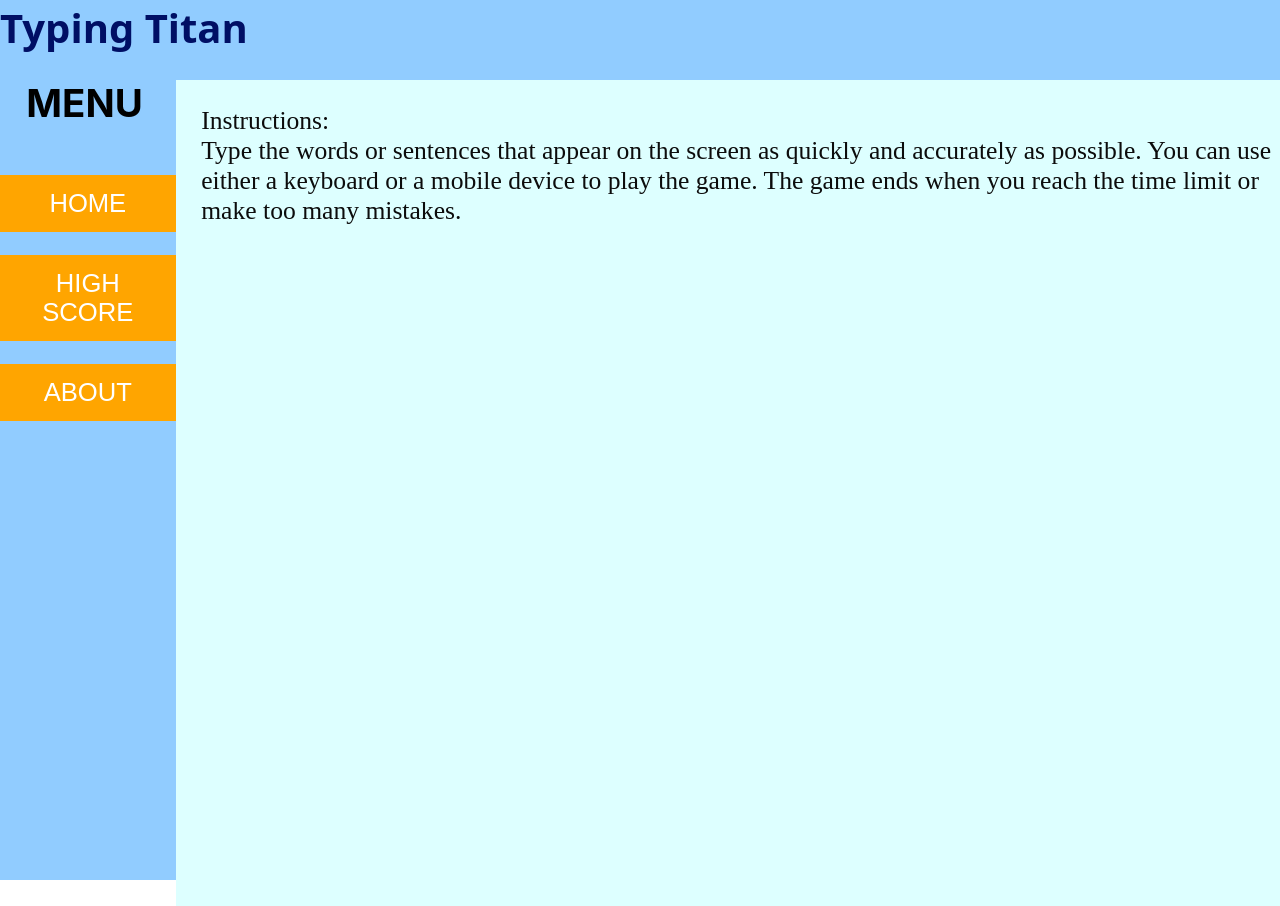
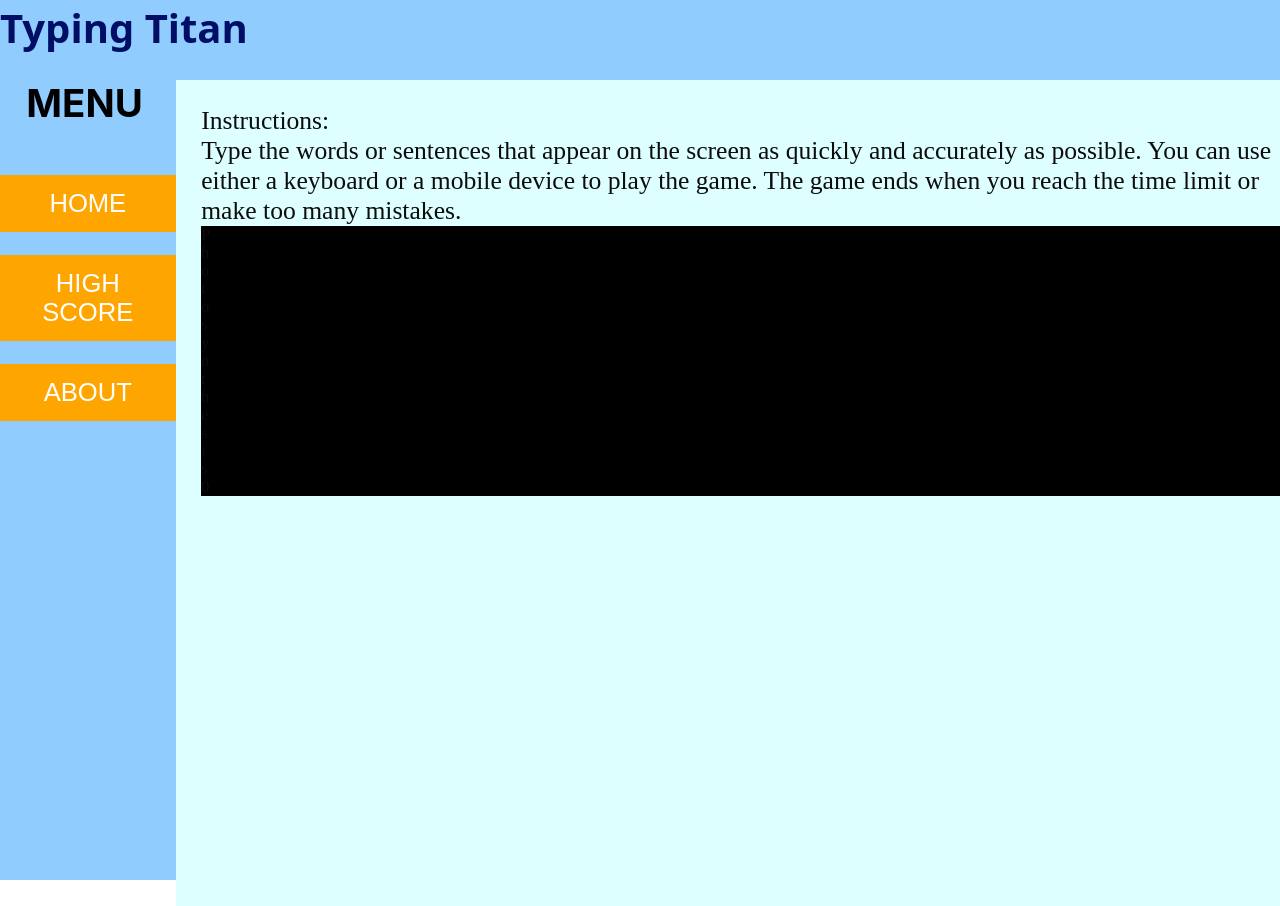
Before and after one commit to mammukb/typing_titan, a React (Create React App) app: page /game in a window 1280 px wide. Built offline with nearby package versions, Linux system fonts and the light colour scheme.

Commit message:
control.js

```diff
--- a/src/coomponents/Game/Game.js
+++ /dev/null
@@ -1,25 +0,0 @@
-import React from 'react'
-import {words} from './words'
-
-import './Game.css'
-function Game() {
-  return (
-    <div className='maingame'>
-    <div className='instr'>
-      Instructions: <br />
-Type the words or sentences that appear on the screen as quickly and accurately as possible.
- You can use either a keyboard or a mobile device to play the game.
- The game ends when you reach the time limit or make too many mistakes.
-      </div>
-      <div className='wordarea'>
-
-          </div>
-      </div>
-  )
-
-    }
-
-
-
-
-export default Game
--- /dev/null
+++ b/src/coomponents/Game/Game.jsx
@@ -0,0 +1,31 @@
+import React from "react";
+import {useState} from 'react'
+
+import "./Game.css";
+import control from "./control";
+function Game() {
+
+     // to store a modified version of passage which is converted into jsx.
+
+     const [converted, setConverted] = useState([]);
+     const [wpm, setWpm] = useState(0);
+
+    control(setConverted, setWpm)
+    return (
+        <div className="maingame">
+            <div className="instr">
+                Instructions: <br />
+                Type the words or sentences that appear on the screen as quickly
+                and accurately as possible. You can use either a keyboard or a
+                mobile device to play the game. The game ends when you reach the
+                time limit or make too many mistakes.
+            </div>
+            <div className="wordarea">
+                {converted}
+                {wpm}
+            </div>
+        </div>
+    );
+}
+
+export default Game;
--- /dev/null
+++ b/src/coomponents/Game/control.js
@@ -0,0 +1,182 @@
+import { words } from "./words";
+import {useState, useEffect} from 'react'
+
+export default function Control(setConverted, setWpm) {
+
+    // to store current passage.
+    const [passage, setPassage] = useState("");
+
+    /* if passage = "abc g"
+            converted[0] = <div>
+                            <p>a</p>
+                            <p>b</p>
+                            <p>c</p>
+                        </div>
+            converted[1] = <p>&nbsp;</p>
+            converted[2] = <div><p>g</p></div>
+    */
+
+    const [totalTime, setTotalTime] = useState(0);
+
+    useEffect(() => {
+
+        let correctLetterCount = 0,
+            time = 0;
+
+        let index = Math.floor(Math.random() * words.length);
+        setPassage(words[index]);
+
+        // converting passage into jsx (<div><p>single letter</p></div>) format.
+
+        let convertedPassage = []; // array to store modified passage.
+
+        let temp = []; // to store each letter of a word, which is in a p tag.
+
+        let wordIndex = 0; // to track where to insert next word.
+
+        // iterating through each letter of the passage
+
+        for (let index = 0; index < passage.length; index++) {
+            let letter = passage[index];
+
+            // if letter is not a space insert it make a p tag with it
+
+            if (letter !== " ") {
+                temp[index] = (
+                    <p key={`passage_${index}`} id={`passage_${index}`}>
+                        {letter}
+                    </p>
+                );
+            } else {
+                // if space, insert all the p tag to a div and store it in convertedPassage.
+
+                convertedPassage[wordIndex++] = (
+                    <div key={`word_${wordIndex}`} className="d-flex">
+                        {temp}
+                    </div>
+                );
+
+                // add space after each word
+
+                convertedPassage[wordIndex++] = (
+                    <p key={`passage_${index}`} id={`passage_${index}`}>
+                        &nbsp;
+                    </p>
+                );
+
+                // clearing contents of temp.
+
+                temp = [];
+            }
+        }
+
+        // inserting last word into convertedPassage, since there is no space after the last word.
+
+        convertedPassage[wordIndex] = (
+            <div key={`word_${wordIndex}`} className="d-flex">
+                {temp}
+            </div>
+        );
+
+        setConverted(convertedPassage);
+
+        let firstKeyDown = true;
+        let count = 0;
+        const keyDownHandler = (e) => {
+            if (e.key === "Backspace") {
+                count = count > 0 ? count - 1 : 0;
+                let p_tag = document.getElementById(`passage_${count}`);
+                p_tag.style.color = "white";
+                return;
+            }
+
+            // skip these keys
+
+            if (
+                e.key === "Shift" ||
+                e.key === "CapsLock" ||
+                e.key === "Control" ||
+                count >= passage.length
+            ) {
+                return;
+            }
+
+            // on first keyDown start counting time in sec and calculate wpm(words per minute).
+
+            if (firstKeyDown) {
+                setInterval(
+                    /* this function will be called on each second */
+                    () => {
+                        time = time + 1;
+                        setTotalTime(time);
+
+                        // letters typed per second.
+
+                        let letterPerSec = correctLetterCount / time;
+
+                        /* The "word" is an average of 5 characters.
+                           To calculate WPM, simply take the number of words typed in a minute
+                           with no typos and divide by five. For example, if you type 100 words
+                           in a minute including spaces, your typing speed would be 20 WPM.
+                           https://www.ratatype.com/typing-test/#:~:text=The%20most%20common,be%2020%20WPM.
+                        */
+
+                        //    5 letters == a word
+
+                        let secPerWord = 5 / letterPerSec;
+                        let wordPerMin = parseInt(60 / secPerWord);
+
+                        // dinamic color change based on wpm
+
+                        if (wordPerMin > 120) {
+                            let bgTransition =
+                                document.getElementById("main_game");
+                            bgTransition.style.backgroundColor = `hsl(0, 100%, 40%)`;
+                        } else {
+                            let bgTransition =
+                                document.getElementById("main_game");
+                            bgTransition.style.backgroundColor = `hsl(${
+                                120 - wordPerMin
+                            }, 100%, 40%)`;
+                        }
+
+                        setWpm(wordPerMin);
+                    },
+                    1000 // 1000 ms == 1 s.
+                );
+            }
+            firstKeyDown = false;
+
+            // color change on each correct and wrong letter.
+
+            let char = e.key;
+            if (passage[count] !== char) {
+                let p_tag = document.getElementById(`passage_${count}`);
+                if (passage[count] === " ") {
+                    p_tag.style.backgroundColor = "#f66";
+                } else {
+                    p_tag.style.color = "#f66";
+                }
+            } else {
+                let p_tag = document.getElementById(`passage_${count}`);
+                p_tag.style.color = "rgb(163, 238, 175)";
+                correctLetterCount++;
+            }
+            count++;
+        };
+
+        // focus on body by default(to start typing without clicking on the page).
+
+        document.body.focus();
+
+        // calling keyDownHandler (named function) on keydown
+
+        document.addEventListener("keydown", keyDownHandler);
+
+        return () => {
+            document.removeEventListener("keydown", keyDownHandler);
+            setConverted(null);
+        };
+    }, [passage]);
+
+}
```
Also changed, not shown: src/coomponents/Game/Game.css (line endings or trailing spaces), 1 other file (tests, documents, lock files or other folders).
